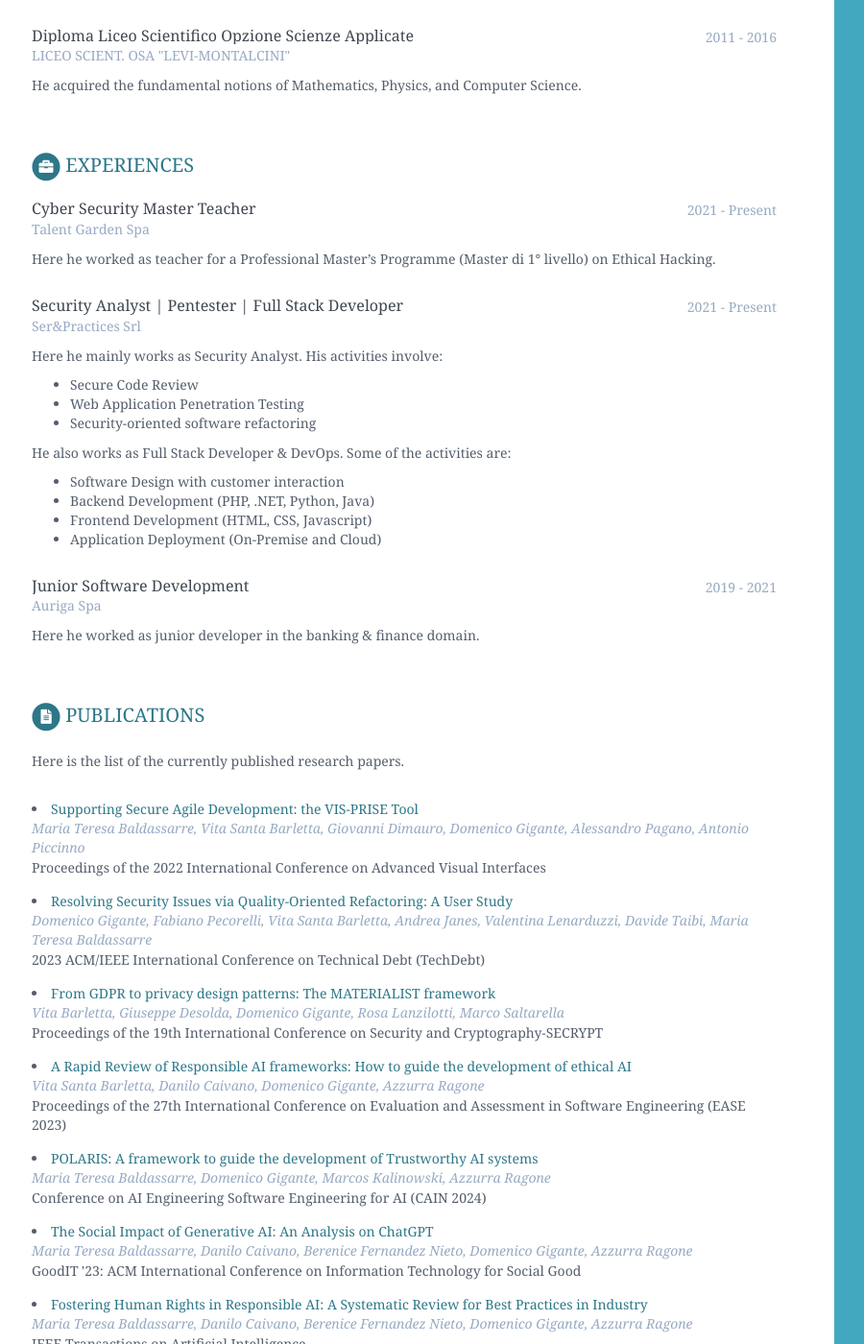
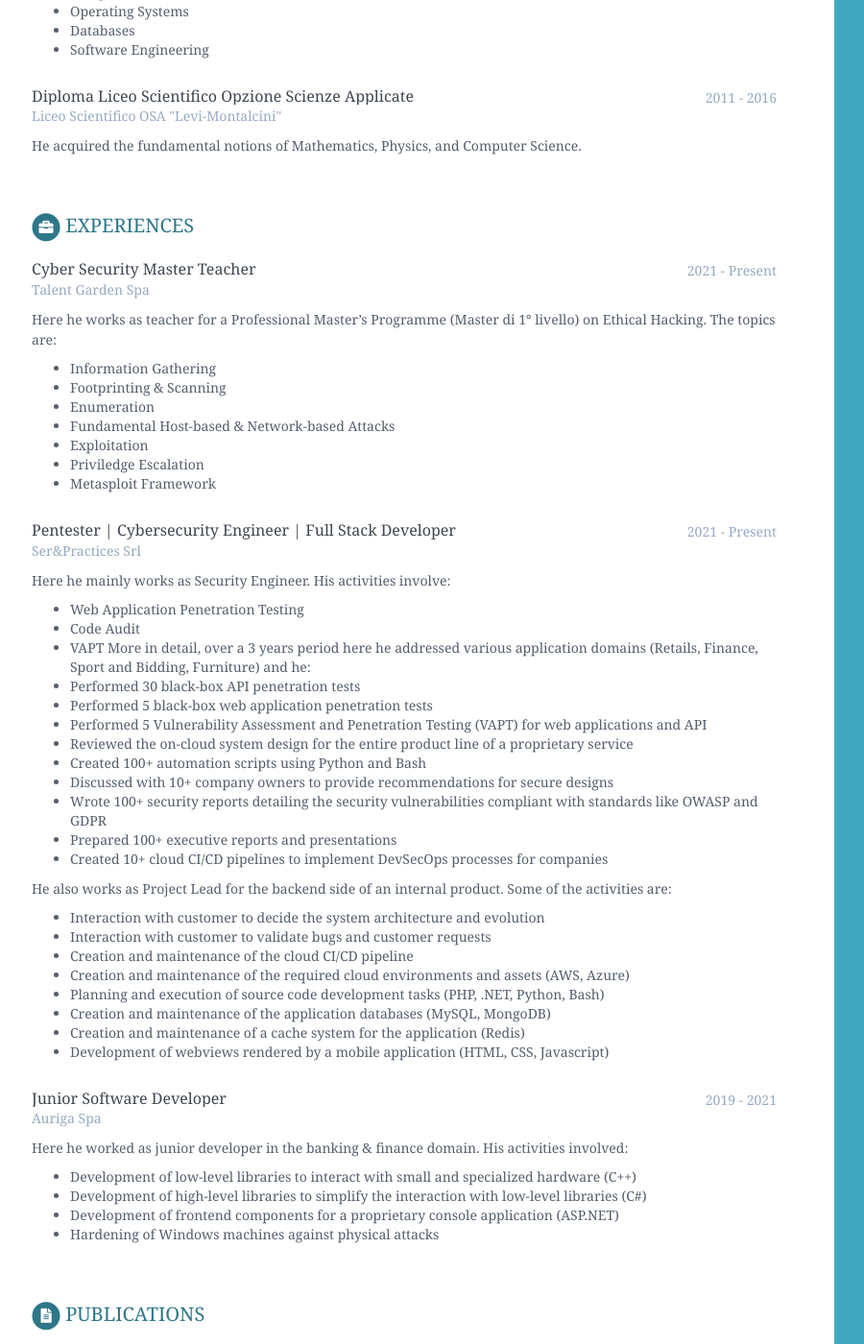
Before and after one commit to dom976/dom976.github.io, a Jekyll site: the page built from print.html, in a window 1280 px wide and 1400 px high, scrolled down 923 px. Shown: the whole window at 96% size, without its empty margins (27-927 px from the left). Built offline with Jekyll 4.4.1, drawn with Linux system fonts in a browser that asks for light colours; some of the changed text lies outside the part shown.

```diff
--- a/_data/data.yml
+++ b/_data/data.yml
@@ -3,195 +3,225 @@
 #
 
 sidebar:
-    position: right # position of the sidebar : left or right
-    about: False # set to False or comment line if you want to remove the "how to use?" in the sidebar
-    education: False # set to False if you want education in main section instead of in sidebar
+  position: right # position of the sidebar : left or right
+  about: False # set to False or comment line if you want to remove the "how to use?" in the sidebar
+  education: False # set to False if you want education in main section instead of in sidebar
 
-    # Profile information
-    name: Domenico Gigante
-    tagline: Application Security Analyst | Pentester | Full Stack Developer & DevOps
-    avatar: profile.png  #place a 100x100 picture inside /assets/images/ folder and provide the name of the file below
+  # Profile information
+  name: Domenico Gigante
+  tagline: Application Security Analyst | Pentester | Full Stack Developer & DevOps
+  avatar: profile.png #place a 100x100 picture inside /assets/images/ folder and provide the name of the file below
 
-    # Sidebar links
-    #email: aaa.aaaaaaa0@aaaaa.aaa
-    #phone: +39 1111111111
-    timezone: Europe/Rome
-    citizenship: Italian
-    #website: blog.webjeda.com #do not add http://
-    linkedin: domenico-gigante-9978a6127
-    xing:
-    github:
-    telegram:
-    gitlab:
-    bitbucket:
-    twitter:
-    stack-overflow: # Number/Username, e.g. 123456/alandoe
-    hackthebox: 298071
-    codewars:
-    goodreads: # Number-Username, e.g. 123456-alandoe
-    pdf: #assets/pdf/cv.pdf
+  # Sidebar links
+  #email: aaa.aaaaaaa0@aaaaa.aaa
+  #phone: +39 1111111111
+  timezone: Europe/Rome
+  citizenship: Italian
+  #website: blog.webjeda.com #do not add http://
+  linkedin: domenico-gigante-9978a6127
+  xing:
+  github:
+  telegram:
+  gitlab:
+  bitbucket:
+  twitter:
+  stack-overflow: # Number/Username, e.g. 123456/alandoe
+  hackthebox: 298071
+  codewars:
+  goodreads: # Number-Username, e.g. 123456-alandoe
+  pdf: #assets/pdf/cv.pdf
 
-    languages:
-      title: Languages
-      info:
-        - idiom: Italian
-          level: Native
+  languages:
+    title: Languages
+    info:
+      - idiom: Italian
+        level: Native
 
-        - idiom: English
-          level: Professional
+      - idiom: English
+        level: Professional
 
-    interests:
-      title: Interests
-      info:
-        - item: CTF player
-          link:
+  interests:
+    title: Interests
+    info:
+      - item: CTF player
+        link:
 
-        - item: Fitness
-          link:
+      - item: Fitness
+        link:
 
 career-profile:
-    title: Career Profile
-    summary: |
-      Domenico Gigante received the Bachelor degree in Computer Science and M.S. degree in Cybersecurity from the University of Bari "A. Moro", Italy, in 2019 and 2021, respectively.
-      He currently works at Ser&Practices Srl as Security Analyst. His activities involve Secure Code Review, Web Application Penetration Testing, and Security-oriented software refactoring.
-      Since 2021, he has been an industrial PhD student at the Department of Computer Science, University of Bari "A. Moro".
-      He is the author and co-author of research articles in peer-reviewed national and international journals.
-      His research interests include Trustworthy (Privacy- and Security-oriented) AI, Secure Software Engineering, Empirical Software Engineering, and Software Measurement.
-      In his free time, he loves playing CTFs, mostly on HTB, and work out.
+  title: Career Profile
+  summary: |
+    Domenico Gigante received the Bachelor degree in Computer Science and M.S. degree in Cybersecurity from the University of Bari "A. Moro", Italy, in 2019 and 2021, respectively.
+    He currently works at Ser&Practices Srl as Cybersecurity Engineer. His activities involve Web Application Penetration Testing, VAPT and Code Review.
+    In November 2024, he has concluded his industrial PhD in Cybersecurity applied to AI-based systems at the Department of Computer Science, University of Bari "A. Moro".
+    He is the author and co-author of research articles in peer-reviewed national and international journals.
+    His research interests include Trustworthy (Privacy- and Security-oriented) AI and Secure Software Engineering.
+    In his free time, he loves playing CTFs, mostly on HTB, reading cybersecurity bullettins, and working out.
 
 education:
-    title: Education
-    info:
-      - degree: PhD in AI and Cybersecurity
-        university: University of Bari "A. Moro"
-        time: 2021 - 2024
-        details: |
-          He researches in the fields of Trustworthy (Privacy- and Security-oriented) AI, Secure Software Engineering, Empirical Software Engineering, and Software Measurement.
-          He published various articles in peer-reviewed national and international journals.
+  title: Education
+  info:
+    - degree: PhD in AI and Cybersecurity
+      university: University of Bari "A. Moro"
+      time: 2021 - 2024
+      details: |
+        He conducted research in the fields of Trustworthy (Privacy- and Security-oriented) AI and Secure Software Engineering.
+        He published various articles in peer-reviewed national and international journals and was a speaker at international conferences,
+        e.g. <a href="https://conf.researchr.org/home/ease-2023">International Conference on Evaluation and Assessment in Software Engineering (EASE)</a> and
+        <a href="https://conf.researchr.org/home/cain-2024">International Conference on AI Engineering (CAIN)</a>.
+        He is the main author of the <a href="https://polaris-app-5cc69.web.app/">POLARIS</a> AI framework.
+        More details in the dedicated paragraph below.
 
-      - degree: MSc in Cybersecurity
-        university: University of Bari "A. Moro"
-        time: 2019 - 2021
-        details: |
-          He acquired knowledge regarding the main aspects of Cybersecurity.
-          Among the most relevant topics, there are:
-            - Web Application Penentration Testing
-            - Network Security
-            - Software Security
-            - Cryptography
+    - degree: MSc in Cybersecurity
+      university: University of Bari "A. Moro"
+      time: 2019 - 2021
+      details: |
+        He acquired basic knowledge regarding the main aspects of Cybersecurity.
+        Among the most relevant topics, there are:
+          - Web Application Penetration Testing
+          - Network Security
+          - Code Audit
+          - Cryptography
 
-      - degree: BSc in Computer Science
-        university: University of Bari "A. Moro"
-        time: 2016 - 2019
-        details: |
-          He acquired the fundamental notions of Computer Science.
-          Among these, there are:
-            - Object-Oriented Programming
-            - Data Structures and Algorithms
-            - Computer Networks
-            - Operating Systems
-            - Databases
-            - Software Engineering
+    - degree: BSc in Computer Science
+      university: University of Bari "A. Moro"
+      time: 2016 - 2019
+      details: |
+        He acquired the fundamental notions of Computer Science.
+        Among these, there are:
+          - Object-Oriented Programming
+          - Data Structures and Algorithms
+          - Computer Networks
+          - Operating Systems
+          - Databases
+          - Software Engineering
 
-      - degree: Diploma Liceo Scientifico Opzione Scienze Applicate
-        university: LICEO SCIENT. OSA "LEVI-MONTALCINI"
-        time: 2011 - 2016
-        details: |
-          He acquired the fundamental notions of Mathematics, Physics, and Computer Science.
+    - degree: Diploma Liceo Scientifico Opzione Scienze Applicate
+      university: Liceo Scientifico OSA "Levi-Montalcini"
+      time: 2011 - 2016
+      details: |
+        He acquired the fundamental notions of Mathematics, Physics, and Computer Science.
 
 experiences:
-    title: Experiences
-    info:
-      - role: Cyber Security Master Teacher
-        time: 2021 - Present
-        company: Talent Garden Spa
-        details: |
-          Here he worked as teacher for a Professional Master's Programme (Master di 1° livello) on Ethical Hacking.
+  title: Experiences
+  info:
+    - role: Cyber Security Master Teacher
+      time: 2021 - Present
+      company: Talent Garden Spa
+      details: |
+        Here he works as teacher for a Professional Master's Programme (Master di 1° livello) on Ethical Hacking.
+        The topics are:
+          - Information Gathering
+          - Footprinting & Scanning
+          - Enumeration
+          - Fundamental Host-based & Network-based Attacks
+          - Exploitation
+          - Priviledge Escalation
+          - Metasploit Framework
 
-      - role: Security Analyst | Pentester | Full Stack Developer
-        time: 2021 - Present
-        company: Ser&Practices Srl
-        details: |
-          Here he mainly works as Security Analyst. His activities involve:
-            - Secure Code Review
-            - Web Application Penetration Testing
-            - Security-oriented software refactoring
+    - role: Pentester | Cybersecurity Engineer | Full Stack Developer
+      time: 2021 - Present
+      company: Ser&Practices Srl
+      details: |
+        Here he mainly works as Security Engineer. His activities involve:
+          - Web Application Penetration Testing
+          - Code Audit
+          - VAPT
+        More in detail, over a 3 years period here he addressed various application domains (Retails, Finance, Sport and Bidding, Furniture) and he:
+          - Performed 30 black-box API penetration tests
+          - Performed 5 black-box web application penetration tests
+          - Performed 5 Vulnerability Assessment and Penetration Testing (VAPT) for web applications and API
+          - Reviewed the on-cloud system design for the entire product line of a proprietary service
+          - Created 100+ automation scripts using Python and Bash
+          - Discussed with 10+ company owners to provide recommendations for secure designs
+          - Wrote 100+ security reports detailing the security vulnerabilities compliant with standards like OWASP and GDPR
+          - Prepared 100+ executive reports and presentations
+          - Created 10+ cloud CI/CD pipelines to implement DevSecOps processes for companies
 
-          He also works as Full Stack Developer & DevOps. Some of the activities are:
-            - Software Design with customer interaction
-            - Backend Development (PHP, .NET, Python, Java)
-            - Frontend Development (HTML, CSS, Javascript)
-            - Application Deployment (On-Premise and Cloud)
+        He also works as Project Lead for the backend side of an internal product. Some of the activities are:
+          - Interaction with customer to decide the system architecture and evolution
+          - Interaction with customer to validate bugs and customer requests
+          - Creation and maintenance of the cloud CI/CD pipeline
+          - Creation and maintenance of the required cloud environments and assets (AWS, Azure)
+          - Planning and execution of source code development tasks (PHP, .NET, Python, Bash)
+          - Creation and maintenance of the application databases (MySQL, MongoDB)
+          - Creation and maintenance of a cache system for the application (Redis)
+          - Development of webviews rendered by a mobile application (HTML, CSS, Javascript)
 
-      - role: Junior Software Development
-        time: 2019 - 2021
-        company: Auriga Spa
-        details: |
-          Here he worked as junior developer in the banking & finance domain.
+    - role: Junior Software Developer
+      time: 2019 - 2021
+      company: Auriga Spa
+      details: |
+        Here he worked as junior developer in the banking & finance domain. His activities involved:
+          - Development of low-level libraries to interact with small and specialized hardware (C++)
+          - Development of high-level libraries to simplify the interaction with low-level libraries (C#)
+          - Development of frontend components for a proprietary console application (ASP.NET)
+          - Hardening of Windows machines against physical attacks
 
 certifications:
-      title: Certifications
-      list:
-        - name: INE eWPT
-          start: 2024 (WIP)
-          end:
-          organization: INE Security
-          credentialid:
-          credentialurl:
-          credentialname:
-          details: |
-            INE Security’s eWPT provides essential skills and knowledge required to plan and perform a thorough and professional web application penetration test and how to effectively identify, exploit, and mitigate vulnerabilities in modern web applications.
+  title: Certifications
+  list:
+    - name: INE eWPT
+      start: 2025 (WIP)
+      end:
+      organization: INE Security
+      credentialid:
+      credentialurl:
+      credentialname:
+      details: |
+        INE Security’s eWPT provides essential skills and knowledge required to plan and perform a thorough and professional web application penetration test and how to effectively identify, exploit, and mitigate vulnerabilities in modern web applications.
 
-        - name: INE eJPT
-          start: 2024
-          end:
-          organization: INE Security
-          credentialid:
-          credentialurl:
-          credentialname:
-          details: |
-            INE Security’s eJPT is for Penetration testers and validates that the individual has the knowledge, skills, and abilities required to fulfill a role as a penetration tester.
-            This certification exam covers Assessment Methodologies, Host and Network Auditing, Host and Network Penetration Testing, and Web Application Penetration Testing.
+    - name: INE eJPT
+      start: 2024
+      end:
+      organization: INE Security
+      credentialid:
+      credentialurl:
+      credentialname:
+      details: |
+        INE Security’s eJPT is for Penetration testers and validates that the individual has the knowledge, skills, and abilities required to fulfill a role as a penetration tester.
+        This certification exam covers Assessment Methodologies, Host and Network Auditing, Host and Network Penetration Testing, and Web Application Penetration Testing.
 
-        - name: Microsoft Certified - Azure Fundamentals (AZ900)
-          start: 2022
-          end:
-          organization: Microsoft
-          credentialid:
-          credentialurl:
-          credentialname:
-          details: |
-            Earners of the Azure Fundamentals certification have demonstrated foundational level knowledge of cloud services and how those services are provided with Microsoft Azure.
+    - name: Microsoft Certified - Azure Fundamentals (AZ900)
+      start: 2022
+      end:
+      organization: Microsoft
+      credentialid:
+      credentialurl:
+      credentialname:
+      details: |
+        Earners of the Azure Fundamentals certification have demonstrated foundational level knowledge of cloud services and how those services are provided with Microsoft Azure.
 
-        - name: Fortify SCA & SSC Certified Professional
-          start: 2022
-          end:
-          organization: Micro Focus
-          credentialid:
-          credentialurl:
-          credentialname:
-          details: |
-            This certification provides participants with demonstrations and hands-on activities using a practical, solutions-based approach to identify and mitigate today's most common business security risks to applications.
+    - name: Fortify SCA & SSC Certified Professional
+      start: 2022
+      end:
+      organization: Micro Focus
+      credentialid:
+      credentialurl:
+      credentialname:
+      details: |
+        This certification provides participants with demonstrations and hands-on activities using a practical, solutions-based approach to identify and mitigate today's most common business security risks to applications.
 
-        - name: FT120 - Fortify SAST and DAST for Developers
-          start: 2022
-          end:
-          organization: Micro Focus
-          credentialid:
-          credentialurl:
-          credentialname:
-          details: |
-            Fortify SAST and DAST for Developers is a two day training that explores how the Fortify product suite Static Application Security Testing (SAST) and Dynamic Application Security Testing (DAST) scans for security vulnerabilities.
+    - name: FT120 - Fortify SAST and DAST for Developers
+      start: 2022
+      end:
+      organization: Micro Focus
+      credentialid:
+      credentialurl:
+      credentialname:
+      details: |
+        Fortify SAST and DAST for Developers is a two day training that explores how the Fortify product suite Static Application Security Testing (SAST) and Dynamic Application Security Testing (DAST) scans for security vulnerabilities.
 
-        - name: Cyber Challenge.IT
-          start: 2020
-          end:
-          organization: Cybersecurity National Lab
-          credentialid:
-          credentialurl:
-          credentialname:
-          details: |
-            CyberChallenge.IT is a training programme for young talent aged 16 to 24, is Italy's leading initiative to identify, attract, recruit and place the next generation of cybersecurity professionals.
+    - name: Cyber Challenge.IT
+      start: 2020
+      end:
+      organization: Cybersecurity National Lab
+      credentialid:
+      credentialurl:
+      credentialname:
+      details: |
+        CyberChallenge.IT is a training programme for young talent aged 16 to 24, is Italy's leading initiative to identify, attract, recruit and place the next generation of cybersecurity professionals.
 
 # projects:
 #     title: Projects
@@ -240,73 +270,90 @@ certifications:
 #         tagline: "A responsive Bootstrap one page theme designed to help app developers promote their mobile apps"
 
 publications:
-    title: Publications
-    intro: |
-      Here is the list of the currently published research papers.
-    papers:
-      - title: "Supporting Secure Agile Development: the VIS-PRISE Tool"
-        link: "https://dl.acm.org/doi/abs/10.1145/3531073.3534494"
-        authors: Maria Teresa Baldassarre, Vita Santa Barletta, Giovanni Dimauro, Domenico Gigante, Alessandro Pagano, Antonio Piccinno
-        conference: Proceedings of the 2022 International Conference on Advanced Visual Interfaces
+  title: Publications
+  intro: |
+    Here is the list of the currently published research papers.
+  papers:
+    - title: "Supporting Secure Agile Development: the VIS-PRISE Tool"
+      link: "https://dl.acm.org/doi/abs/10.1145/3531073.3534494"
+      authors: Maria Teresa Baldassarre, Vita Santa Barletta, Giovanni Dimauro, Domenico Gigante, Alessandro Pagano, Antonio Piccinno
+      conference: Proceedings of the 2022 International Conference on Advanced Visual Interfaces
 
-      - title: "Resolving Security Issues via Quality-Oriented Refactoring: A User Study"
-        link: "https://ieeexplore.ieee.org/abstract/document/10207139/"
-        authors: Domenico Gigante, Fabiano Pecorelli, Vita Santa Barletta, Andrea Janes, Valentina Lenarduzzi, Davide Taibi, Maria Teresa Baldassarre
-        conference: "2023 ACM/IEEE International Conference on Technical Debt (TechDebt)"
+    - title: "Resolving Security Issues via Quality-Oriented Refactoring: A User Study"
+      link: "https://ieeexplore.ieee.org/abstract/document/10207139/"
+      authors: Domenico Gigante, Fabiano Pecorelli, Vita Santa Barletta, Andrea Janes, Valentina Lenarduzzi, Davide Taibi, Maria Teresa Baldassarre
+      conference: "2023 ACM/IEEE International Conference on Technical Debt (TechDebt)"
 
-      - title: "From GDPR to privacy design patterns: The MATERIALIST framework"
-        link: "https://www.scitepress.org/Papers/2022/113059/113059.pdf"
-        authors: Vita Barletta, Giuseppe Desolda, Domenico Gigante, Rosa Lanzilotti, Marco Saltarella
-        conference: "Proceedings of the 19th International Conference on Security and Cryptography-SECRYPT"
+    - title: "From GDPR to privacy design patterns: The MATERIALIST framework"
+      link: "https://www.scitepress.org/Papers/2022/113059/113059.pdf"
+      authors: Vita Barletta, Giuseppe Desolda, Domenico Gigante, Rosa Lanzilotti, Marco Saltarella
+      conference: "Proceedings of the 19th International Conference on Security and Cryptography-SECRYPT"
 
-      - title: "A Rapid Review of Responsible AI frameworks: How to guide the development of ethical AI"
-        link: "https://dl.acm.org/doi/abs/10.1145/3593434.3593478"
-        authors: Vita Santa Barletta, Danilo Caivano, Domenico Gigante, Azzurra Ragone
-        conference: "Proceedings of the 27th International Conference on Evaluation and Assessment in Software Engineering (EASE 2023)"
+    - title: "A Rapid Review of Responsible AI frameworks: How to guide the development of ethical AI"
+      link: "https://dl.acm.org/doi/abs/10.1145/3593434.3593478"
+      authors: Vita Santa Barletta, Danilo Caivano, Domenico Gigante, Azzurra Ragone
+      conference: "Proceedings of the 27th International Conference on Evaluation and Assessment in Software Engineering (EASE 2023)"
 
-      - title: "POLARIS: A framework to guide the development of Trustworthy AI systems"
-        link: "https://dl.acm.org/doi/abs/10.1145/3582515.3609555"
-        authors: Maria Teresa Baldassarre, Domenico Gigante, Marcos Kalinowski, Azzurra Ragone
-        conference: "Conference on AI Engineering Software Engineering for AI (CAIN 2024)"
+    - title: "POLARIS: A framework to guide the development of Trustworthy AI systems"
+      link: "https://dl.acm.org/doi/abs/10.1145/3582515.3609555"
+      authors: Maria Teresa Baldassarre, Domenico Gigante, Marcos Kalinowski, Azzurra Ragone
+      conference: "Conference on AI Engineering Software Engineering for AI (CAIN 2024)"
 
-      - title: "The Social Impact of Generative AI: An Analysis on ChatGPT"
-        link: "https://dl.acm.org/doi/10.1145/3582515.3609555"
-        authors: Maria Teresa Baldassarre, Danilo Caivano, Berenice Fernandez Nieto, Domenico Gigante, Azzurra Ragone
-        conference: "GoodIT '23: ACM International Conference on Information Technology for Social Good"
+    - title: "The Social Impact of Generative AI: An Analysis on ChatGPT"
+      link: "https://dl.acm.org/doi/10.1145/3582515.3609555"
+      authors: Maria Teresa Baldassarre, Danilo Caivano, Berenice Fernandez Nieto, Domenico Gigante, Azzurra Ragone
+      conference: "GoodIT '23: ACM International Conference on Information Technology for Social Good"
 
-      - title: "Fostering Human Rights in Responsible AI: A Systematic Review for Best Practices in Industry"
-        link: "https://ieeexplore.ieee.org/document/10510042"
-        authors: Maria Teresa Baldassarre, Danilo Caivano, Berenice Fernandez Nieto, Domenico Gigante, Azzurra Ragone
-        conference: "IEEE Transactions on Artificial Intelligence"
+    - title: "Fostering Human Rights in Responsible AI: A Systematic Review for Best Practices in Industry"
+      link: "https://ieeexplore.ieee.org/document/10510042"
+      authors: Maria Teresa Baldassarre, Danilo Caivano, Berenice Fernandez Nieto, Domenico Gigante, Azzurra Ragone
+      conference: "IEEE Transactions on Artificial Intelligence"
 
-      - title: "Trustworthy AI in practice: an analysis of practitioners' needs and challenges"
-        link: "https://dl.acm.org/doi/abs/10.1145/3661167.3661214"
-        authors: Maria Teresa Baldassarre, Domenico Gigante, Marcos Kalinowski, Azzurra Ragone, Sara Tibido'
-        conference: "28th International Conference on Evaluation and Assessment in Software Engineering (EASE 2024)"
+    - title: "Trustworthy AI in practice: an analysis of practitioners' needs and challenges"
+      link: "https://dl.acm.org/doi/abs/10.1145/3661167.3661214"
+      authors: Maria Teresa Baldassarre, Domenico Gigante, Marcos Kalinowski, Azzurra Ragone, Sara Tibido'
+      conference: "28th International Conference on Evaluation and Assessment in Software Engineering (EASE 2024)"
+
+    - title: "Ensuring Child Rights in the Age of AI: A Multidimensional Analysis of Existing Frameworks"
+      link: "https://dl.acm.org/doi/abs/10.1145/3677525.3678643"
+      authors: Danilo Caivano, Berenice Fernandez Nieto, Domenico Gigante, Azzurra Ragone, Sara Tibido'
+      conference: "GoodIT '24: ACM International Conference on Information Technology for Social Good"
 
 skills:
-    title: Skills &amp; Proficiency
+  title: Skills &amp; Proficiency
 
-    toolset:
-      - name: Security Code Review
-        level: 80%
+  toolset:
+    - name: Code Audit
+      level: 80%
 
-      - name: Web Application Penetration Testing
-        level: 70%
+    - name: Web Application Penetration Testing
+      level: 80%
 
-      - name: Network Penetration Testing
-        level: 50%
+    - name: Vulnerability Assessment and Penetration Testing
+      level: 70%
 
-      - name: PHP
-        level: 90%
+    - name: Cloud Configuration
+      level: 60%
 
-      - name: .NET
-        level: 75%
+    - name: CI/CD pipeline
+      level: 60%
 
-      - name: Javascript & jQuery
-        level: 75%
+    - name: Databases
+      level: 70%
 
-      - name: HTML5 & CSS
-        level: 80%
+    - name: Python Scripting
+      level: 80%
+
+    - name: Technical & Executive Report Writing
+      level: 90%
+
+    - name: PHP
+      level: 90%
+
+    - name: .NET
+      level: 70%
+
+    - name: Javascript & jQuery
+      level: 70%
 
 footer:
```
